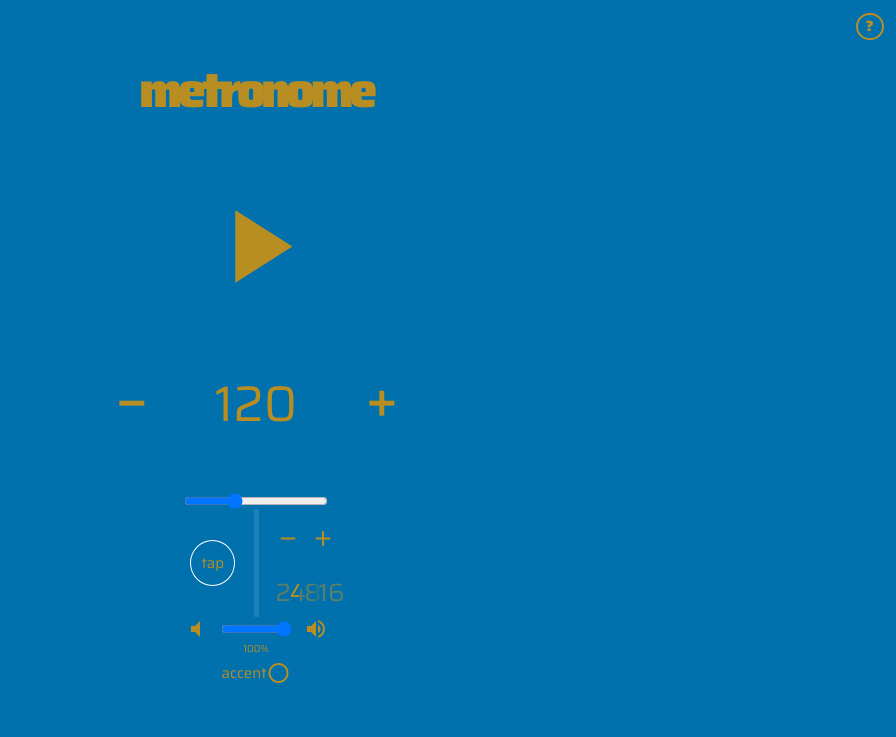
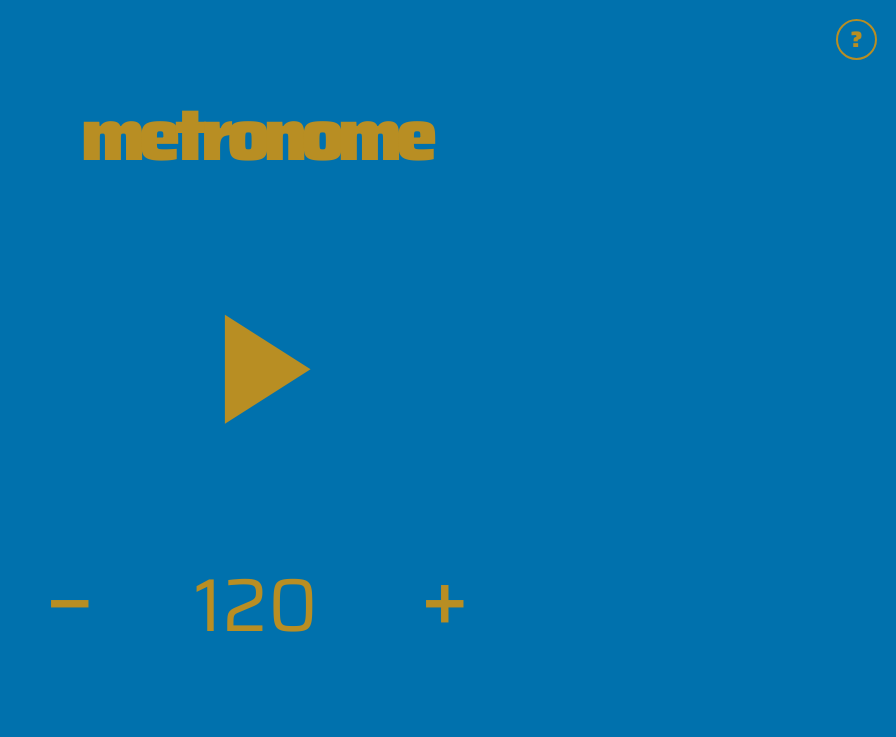
Before and after one commit to alanpaulprice/metronome, a React (Create React App) app: page / in a window 1280 px wide. Shown: the top 737 px of the page, without its empty margins (384-1280 px from the left). Built offline with nearby package versions, Linux system fonts and the light colour scheme; no server answers.

Commit message:
replaced #root padding with width, added @media for html font sizes

```diff
--- a/src/styles.js
+++ b/src/styles.js
@@ -23,9 +23,21 @@ export const GlobalStyles = createGlobalStyle`
   }
 
   #root {
+    width: 90%;
     min-width: 320px;
     max-width: 400px;
     margin: 0 auto;
-    padding: 0 10%;
+  }
+
+  @media screen and (min-width: 640px) {
+    html {
+      font-size: 12.5px;
+    }
+  }
+
+  @media screen and (min-width: 960px) {
+    html {
+      font-size: 15px;
+    }
   }
 `;
```
